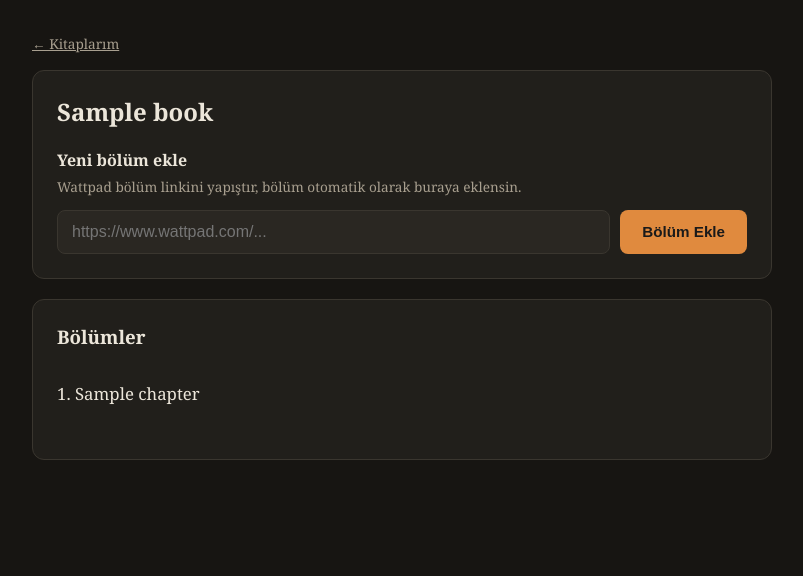
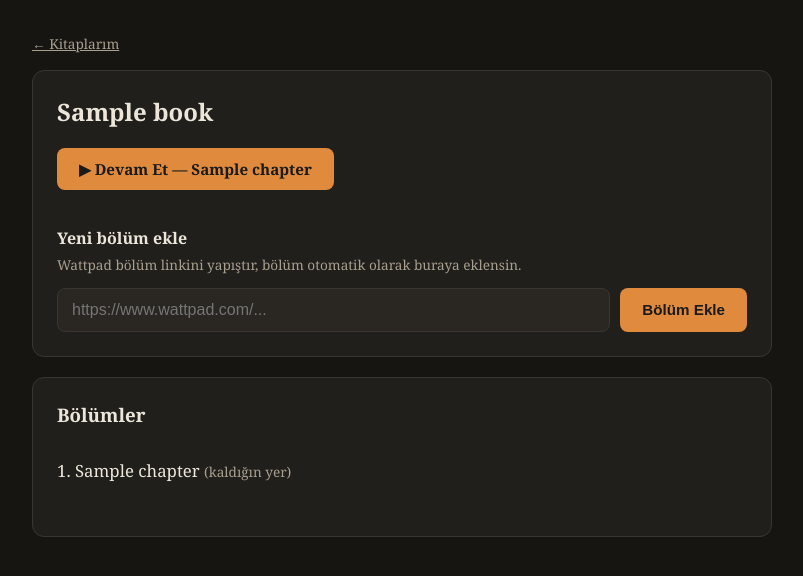
Before and after one commit to N1h4d/wattpad-reader, a Django app: page /book/1/ in a window 1280 px wide. Shown: the part 60-636 px from the top of the page, without its empty margins (238-1041 px from the left). Run offline with Django 5.2, Linux system fonts and the light colour scheme; a user stored in the database is signed in; tables that the repository leaves empty hold one stand-in row (values such as "Sample post").

```diff
--- a/reader/models.py
+++ b/reader/models.py
@@ -10,9 +10,9 @@ class Book(models.Model):
     # --- Okuma ilerlemesi (nereden devam edileceği) ---
     last_chapter = models.ForeignKey(
         'Chapter', null=True, blank=True, on_delete=models.SET_NULL,
-        related_name='+', verbose_name="Kalınan bölüm",
+        related_name='+', verbose_name="Kaldığın bölüm",
     )
-    last_scroll_percent = models.FloatField("Kalınan yer (%)", default=0)
+    last_scroll_percent = models.FloatField("Kaldığın yer (%)", default=0)
     last_read_at = models.DateTimeField(
         "Son okuma zamanı", null=True, blank=True)
 
--- a/reader/templates/reader/chapter_list.html
+++ b/reader/templates/reader/chapter_list.html
@@ -5,6 +5,13 @@
 
 <div class="card" style="margin-top:16px;">
     <h2 style="margin-top:0;">{{ book.title }}</h2>
+
+    {% if book.last_chapter %}
+    <a class="btn" style="margin-bottom:16px; display:inline-block;"
+       href="{% url 'chapter_detail' book.last_chapter.id %}">
+       ▶ Devam Et — {{ book.last_chapter.title|default:"bölüm" }}
+    </a>
+    {% endif %}
 
     <h4 style="margin-bottom:6px;">Yeni bölüm ekle</h4>
     <p class="muted" style="margin-top:0;">Wattpad bölüm linkini yapıştır, bölüm otomatik olarak buraya eklensin.</p>
@@ -23,6 +30,9 @@
             <a href="{% url 'chapter_detail' chapter.id %}">
                 {{ forloop.counter }}. {{ chapter.title|default:"Adsız bölüm" }}
             </a>
+            {% if book.last_chapter_id == chapter.id %}
+            <span class="muted">(kaldığın yer)</span>
+            {% endif %}
         </li>
         {% empty %}
         <li class="muted">Henüz bölüm eklenmedi.</li>
```
Also changed, not shown: reader/templates/reader/chapter_detail.html (+28 -12 lines), reader/migrations/0002_book_reading_progress.py.
